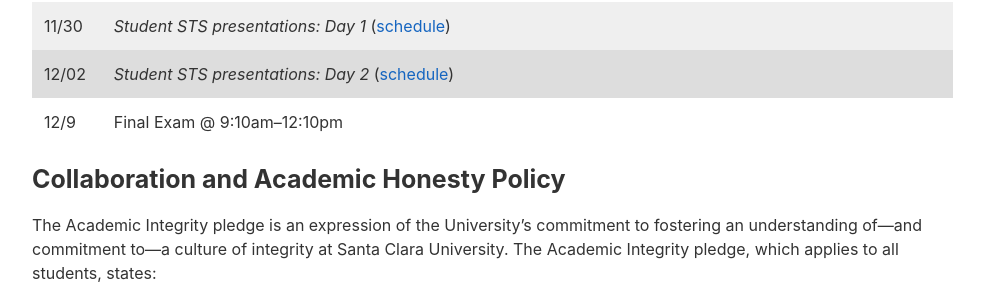
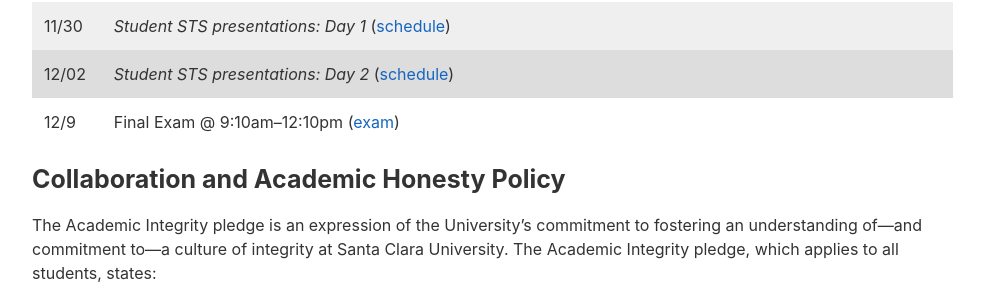
Before and after one commit to jacksonjw12/mbannister.github.io, a Jekyll site: the page built from _teaching/10-f16/index.md, in a window 1280 px wide and 900 px high, scrolled down 5077 px. Shown: the part 148-452 px from the top of the window, without its empty margins (152-1136 px from the left). Built offline with Jekyll 4.4.1, drawn with Linux system fonts in a browser that asks for light colours.

Commit message:
Add final exam to page

```diff
--- a/_teaching/10-f16/index.md
+++ b/_teaching/10-f16/index.md
@@ -145,7 +145,7 @@ All exams will be closed-note, closed-book, closed-computer, closed-calculator a
 11/28 | Review ([outline](Slides/final.pdf), [review questions](Slides/final_qs.html)) | <!-- Week 10; Lab: Wrap-up -->
 11/30 | _Student STS presentations: Day 1_ ([schedule](Slides/sts1.html)) |
 12/02 | _Student STS presentations: Day 2_ ([schedule](Slides/sts2.html)) |
-12/9 | Final Exam @ 9:10am--12:10pm |
+12/9 | Final Exam @ 9:10am--12:10pm ([exam](Slides/final.pdf)) |
 {:.schedule-mwf}
 
 
```
Also changed, not shown: 1 other file.
